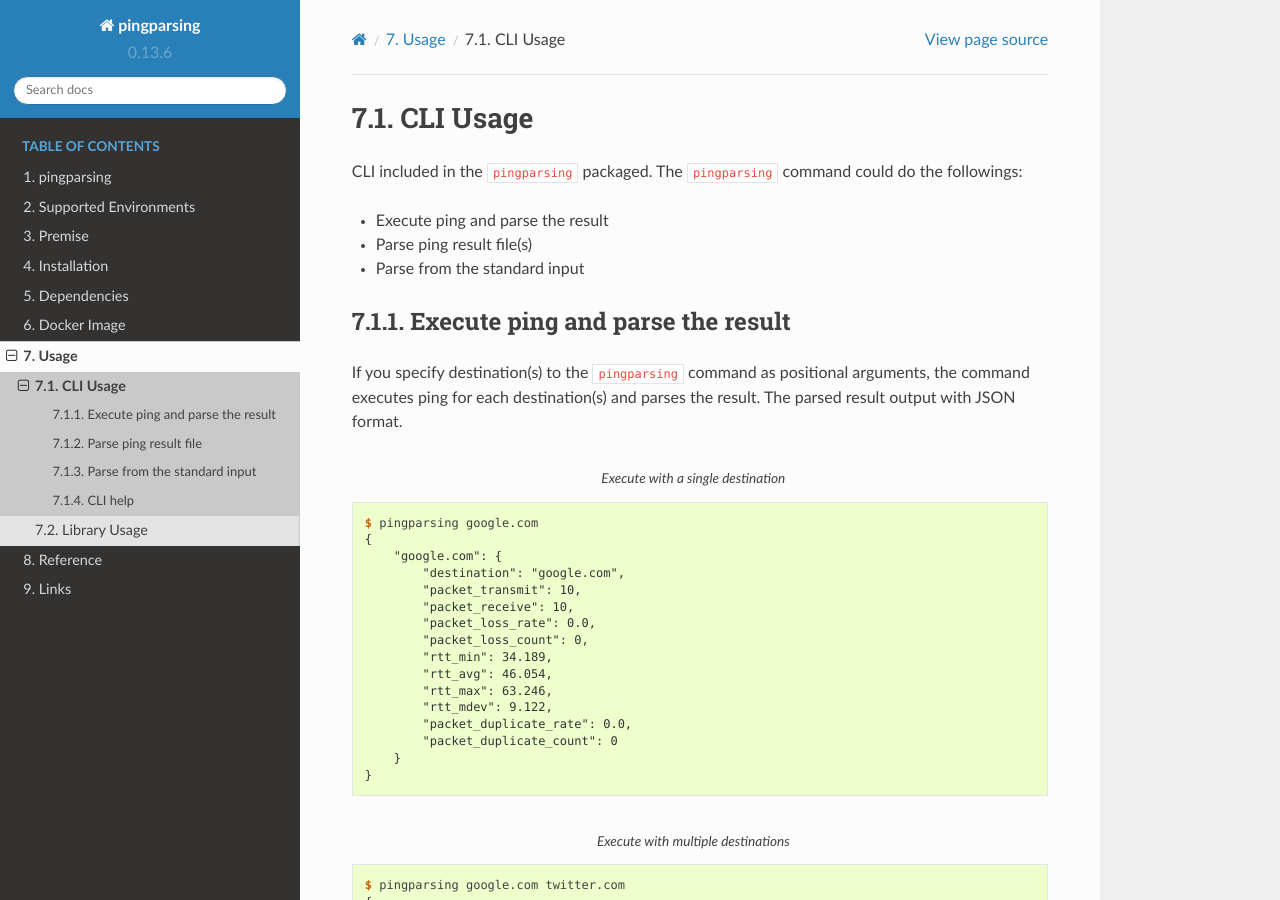
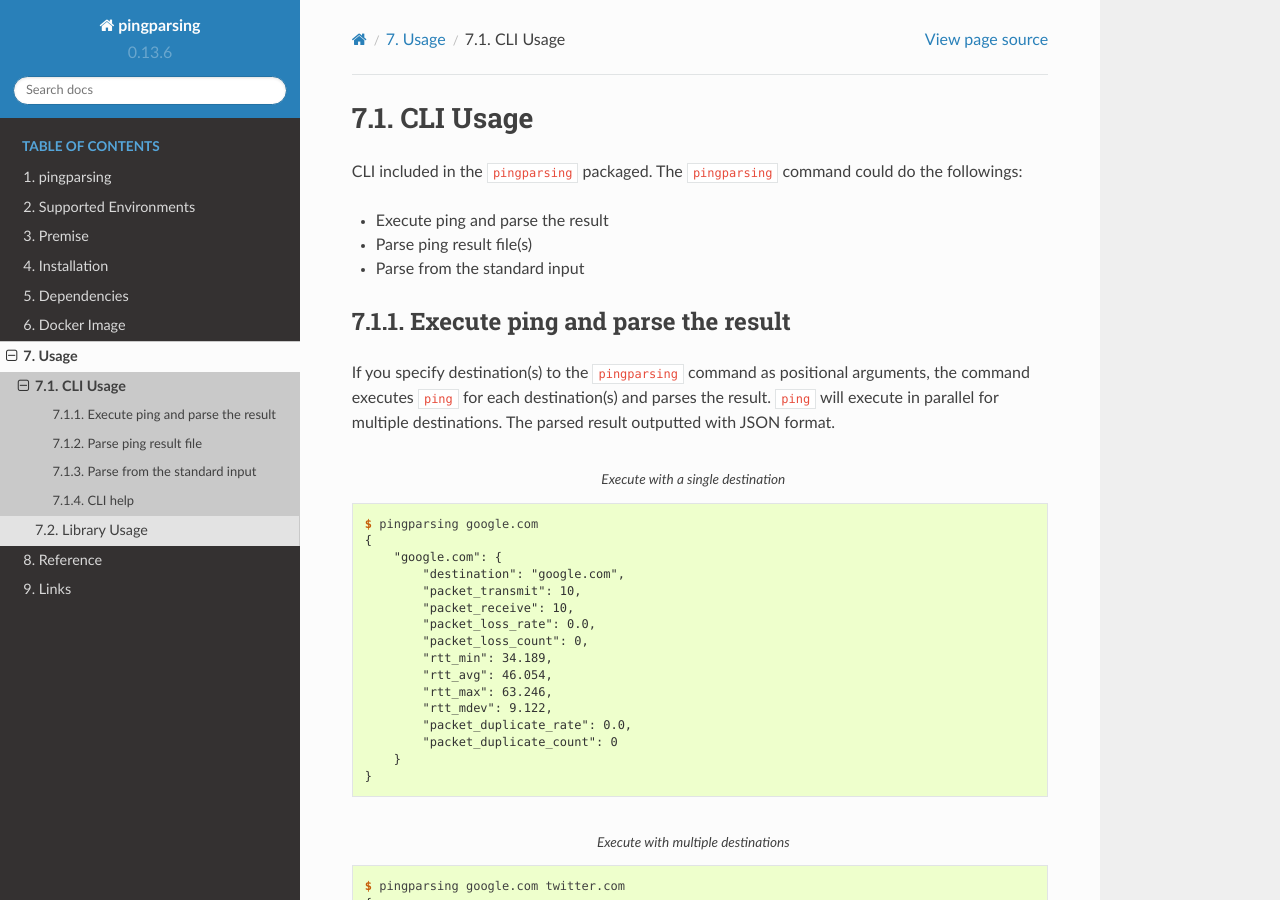
Before and after one commit to thombashi/pingparsing, a Sphinx documentation site: the page built from docs/pages/usage/cli.rst, in a window 1280 px wide and 900 px high. Built offline with Sphinx 7.4.7 and the Read the Docs theme 2.0.0, drawn with Linux system fonts in a browser that asks for light colours; pages that are not in the unit, such as notebooks, are missing from menus.

Commit message:
Update docs

```diff
--- a/docs/pages/usage/cli_usage.txt
+++ b/docs/pages/usage/cli_usage.txt
@@ -9,8 +9,9 @@ CLI included in the ``pingparsing`` packaged. The ``pingparsing`` command could
 Execute ping and parse the result
 --------------------------------------------
 If you specify destination(s) to the ``pingparsing`` command as positional arguments,
-the command executes ping for each destination(s) and parses the result.
-The parsed result output with JSON format.
+the command executes ``ping`` for each destination(s) and parses the result.
+``ping`` will execute in parallel for multiple destinations.
+The parsed result outputted with JSON format.
 
 .. code-block:: console
     :caption: Execute with a single destination
```
